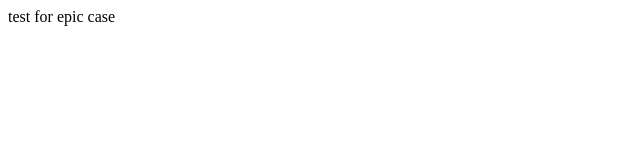
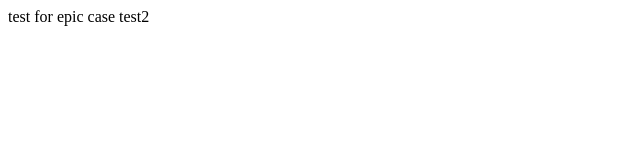
Before and after one commit to yunimm/deploy-test-slack, a Nuxt app: page / in a window 1280 px wide. Shown: the top 160 px of the page, without its empty margins (0-640 px from the left). Built offline with nearby package versions, Linux system fonts and the light colour scheme.

Commit message:
test: epic case2

```diff
--- a/app/app.vue
+++ b/app/app.vue
@@ -1,5 +1,5 @@
 <template>
   <div>
-    test for epic case
+    test for epic case test2
   </div>
 </template>
```
